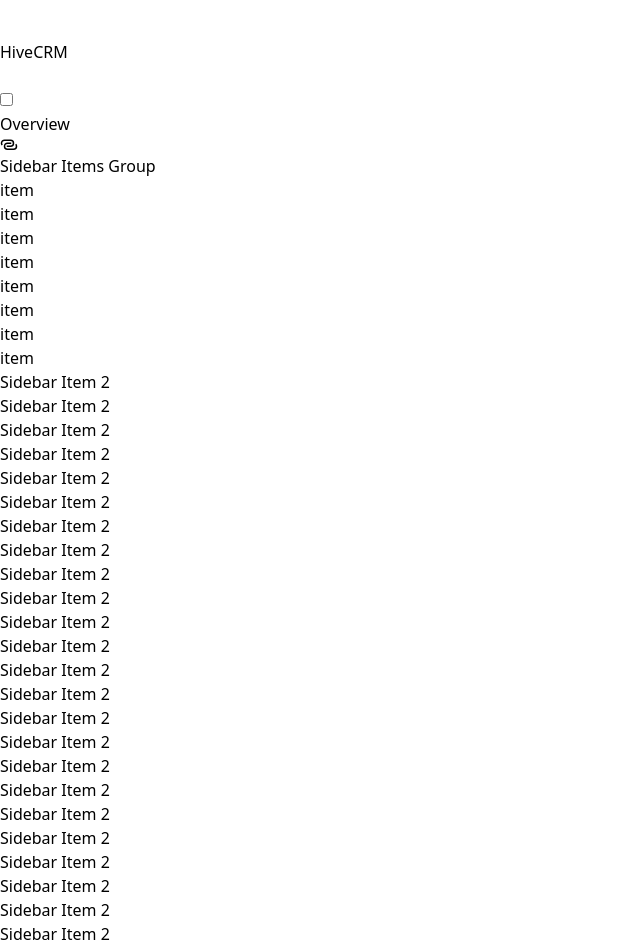
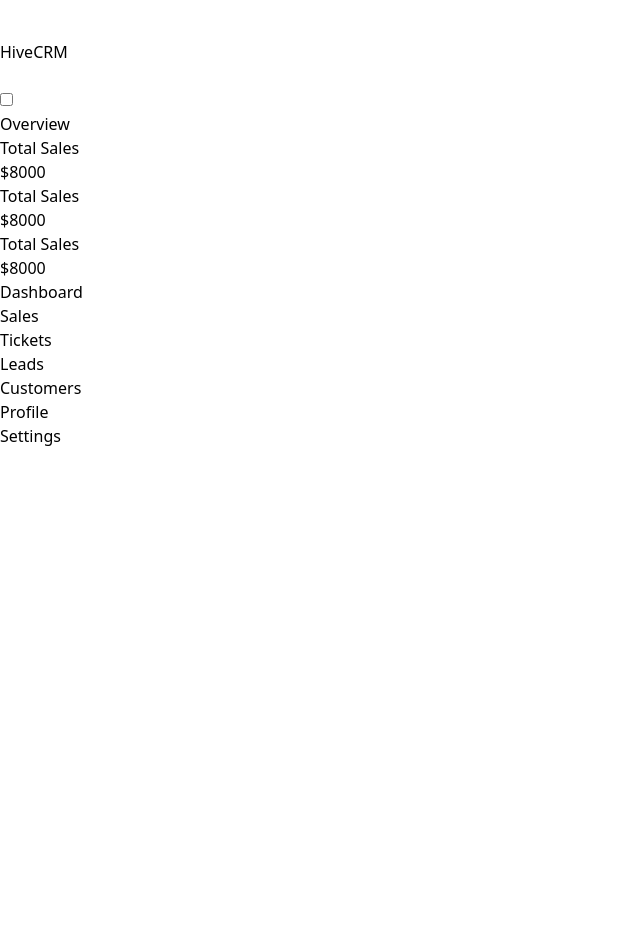
Before and after one commit to EvoShishir/crm-next, a Next.js app: page /homepage in a window 1280 px wide. Shown: the part 1240-2186 px from the top of the page, without its empty margins (0-640 px from the left). After the commit the page ends 1688 px from the top, so only its background shows below. Built offline with nearby package versions, Linux system fonts and the light colour scheme.

Commit message:
added sidebar routing

```diff
--- a/app/(dashboard)/homepage/page.jsx
+++ b/app/(dashboard)/homepage/page.jsx
@@ -1,7 +1,14 @@
+import Card from "@/components/Card";
+
 function Homepage() {
   return (
     <div className="p-5">
       <h1 className="text-[50px] font-bold">Overview</h1>
+      <div className="flex gap-3 items-center justify-center">
+        <Card />
+        <Card />
+        <Card />
+      </div>
     </div>
   );
 }
--- /dev/null
+++ b/components/Card.jsx
@@ -0,0 +1,8 @@
+export default function Card() {
+  return (
+    <div className="bg-teal-300">
+      <h3>Total Sales</h3>
+      <p>$8000</p>
+    </div>
+  );
+}
--- a/components/Navbar.jsx
+++ b/components/Navbar.jsx
@@ -1,13 +1,14 @@
-import React from "react";
 import SidebarToggle from "./SidebarToggle";
 
 export default function Navbar() {
   return (
     <div className="navbar bg-base-100 border-b-2 flex justify-between">
-      <div className="lg:hidden">
-        <SidebarToggle />
+      <div>
+        <div className="lg:hidden">
+          <SidebarToggle />
+        </div>
+        <a className="btn btn-ghost text-xl">HiveCRM</a>
       </div>
-      <a className="btn btn-ghost text-xl">HiveCRM</a>
       <div>
         <button className="btn btn-ghost btn-circle">
           <svg
--- a/components/Sidebar.jsx
+++ b/components/Sidebar.jsx
@@ -1,6 +1,25 @@
+"use client";
+import Link from "next/link";
+import { usePathname } from "next/navigation";
 import React from "react";
 
 export default function Sidebar({ children }) {
+  const pathName = usePathname();
+  const isActive = (path) => path === pathName;
+
+  const SidebarLinksTop = [
+    { id: 1, path: "/", name: "Dashboard" },
+    { id: 2, path: "/sales", name: "Sales" },
+    { id: 3, path: "/tickets", name: "Tickets" },
+    { id: 4, path: "/leads", name: "Leads" },
+    { id: 5, path: "/customers", name: "Customers" },
+  ];
+
+  const SidebarLinksBottom = [
+    { id: 6, path: "/profile", name: "Profile" },
+    { id: 7, path: "/settings", name: "Settings" },
+  ];
+
   return (
     <div className="drawer lg:drawer-open">
       <input id="my-drawer-2" type="checkbox" className="drawer-toggle" />
@@ -11,137 +30,38 @@
           aria-label="close sidebar"
           className="drawer-overlay"
         ></label>
-        <ul className="menu bg-base-100 text-base-content w-80 p-4">
+        <div className="flex flex-col justify-between h-full">
           {/* Sidebar content here */}
-          <li>
-            <h2 className="menu-title flex items-center gap-4 px-1.5">
-              <span className="text-base-content">
-                <svg
-                  width="18"
-                  height="18"
-                  viewBox="0 0 48 48"
-                  className="h-5 w-5"
-                  fill="none"
-                  xmlns="http://www.w3.org/2000/svg"
+          <ul className="menu bg-base-100 text-base-content w-72 p-4 text-xl pt-12">
+            {SidebarLinksTop.map((link) => (
+              <li key={link.id} className="p-1">
+                <Link
+                  href={link.path}
+                  className={
+                    isActive(link.path)
+                      ? // "bg-blue-200 text-blue-600 font-semibold"
+                        "active"
+                      : ""
+                  }
                 >
-                  <path
-                    d="M30 19H20C15.5817 19 12 22.5817 12 27C12 31.4183 15.5817 35 20 35H36C40.4183 35 44 31.4183 44 27C44 24.9711 43.2447 23.1186 42 21.7084"
-                    stroke="currentColor"
-                    strokeWidth="4"
-                    strokeLinecap="butt"
-                    strokeLinejoin="bevel"
-                  ></path>
-                  <path
-                    d="M6 24.2916C4.75527 22.8814 4 21.0289 4 19C4 14.5817 7.58172 11 12 11H28C32.4183 11 36 14.5817 36 19C36 23.4183 32.4183 27 28 27H18"
-                    stroke="currentColor"
-                    stroke-width="4"
-                    stroke-linecap="butt"
-                    stroke-linejoin="bevel"
-                  ></path>
-                </svg>
-              </span>
-              Sidebar Items Group
-            </h2>
-            <ul>
-              <li>
-                <a>item</a>
+                  {link.name}
+                </Link>
               </li>
-              <li>
-                <a>item</a>
+            ))}
+          </ul>
+          <ul className="menu bg-base-100 text-base-content w-72 p-4 text-xl pb-12">
+            {SidebarLinksBottom.map((link) => (
+              <li key={link.id} className="p-1">
+                <Link
+                  href={link.path}
+                  className={isActive(link.path) ? "active" : ""}
+                >
+                  {link.name}
+                </Link>
               </li>
-              <li>
-                <a>item</a>
-              </li>
-              <li>
-                <a>item</a>
-              </li>
-              <li>
-                <a>item</a>
-              </li>
-              <li>
-                <a>item</a>
-              </li>
-              <li>
-                <a>item</a>
-              </li>
-              <li>
-                <a>item</a>
-              </li>
-            </ul>
-          </li>
-          <li>
-            <a>Sidebar Item 2</a>
-          </li>
-          <li>
-            <a>Sidebar Item 2</a>
-          </li>
-          <li>
-            <a>Sidebar Item 2</a>
-          </li>
-          <li>
-            <a>Sidebar Item 2</a>
-          </li>
-          <li>
-            <a>Sidebar Item 2</a>
-          </li>
-          <li>
-            <a>Sidebar Item 2</a>
-          </li>
-          <li>
-            <a>Sidebar Item 2</a>
-          </li>
-          <li>
-            <a>Sidebar Item 2</a>
-          </li>
-          <li>
-            <a>Sidebar Item 2</a>
-          </li>
-          <li>
-            <a>Sidebar Item 2</a>
-          </li>
-          <li>
-            <a>Sidebar Item 2</a>
-          </li>
-          <li>
-            <a>Sidebar Item 2</a>
-          </li>
-          <li>
-            <a>Sidebar Item 2</a>
-          </li>
-          <li>
-            <a>Sidebar Item 2</a>
-          </li>
-          <li>
-            <a>Sidebar Item 2</a>
-          </li>
-          <li>
-            <a>Sidebar Item 2</a>
-          </li>
-          <li>
-            <a>Sidebar Item 2</a>
-          </li>
-          <li>
-            <a>Sidebar Item 2</a>
-          </li>
-          <li>
-            <a>Sidebar Item 2</a>
-          </li>
-          <li>
-            <a>Sidebar Item 2</a>
-          </li>
-          <li>
-            <a>Sidebar Item 2</a>
-          </li>
-          <li>
-            <a>Sidebar Item 2</a>
-          </li>
-          <li>
-            <a>Sidebar Item 2</a>
-          </li>
-          <li>
-            <a>Sidebar Item 2</a>
-          </li>
-        </ul>
+            ))}
+          </ul>
+        </div>
       </div>
     </div>
   );
```
